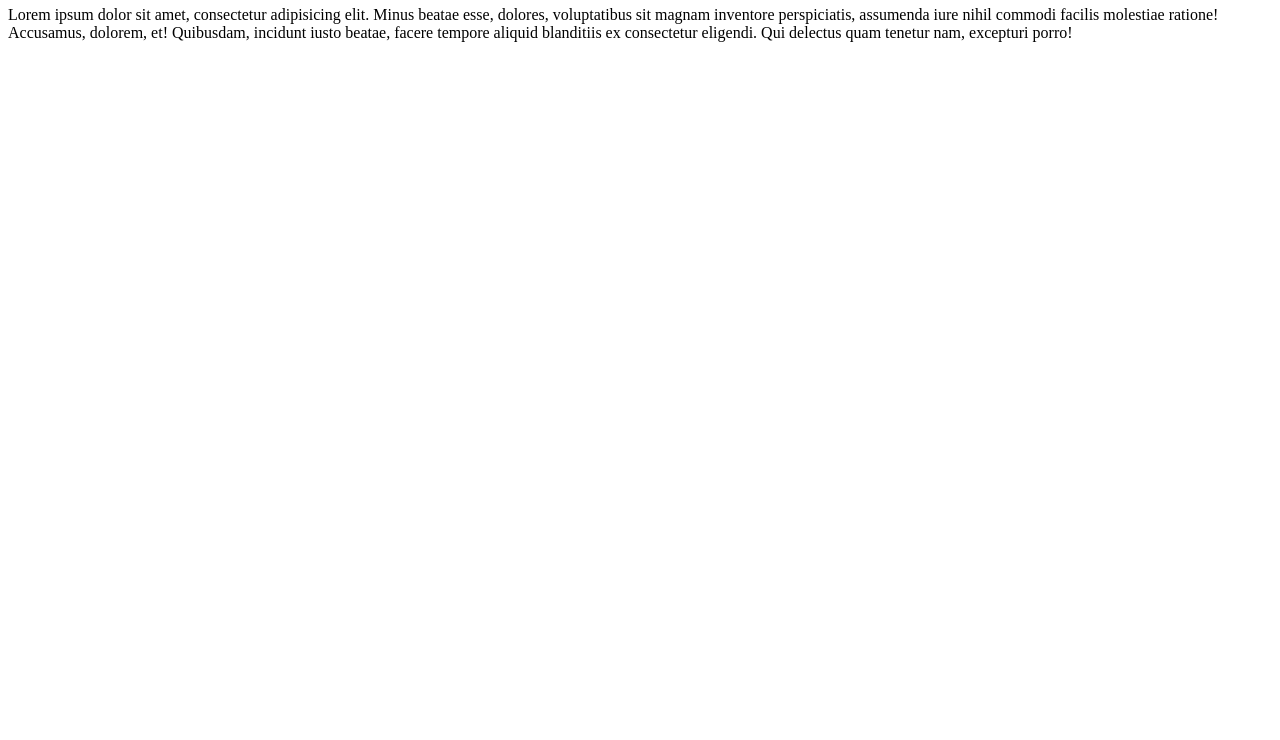
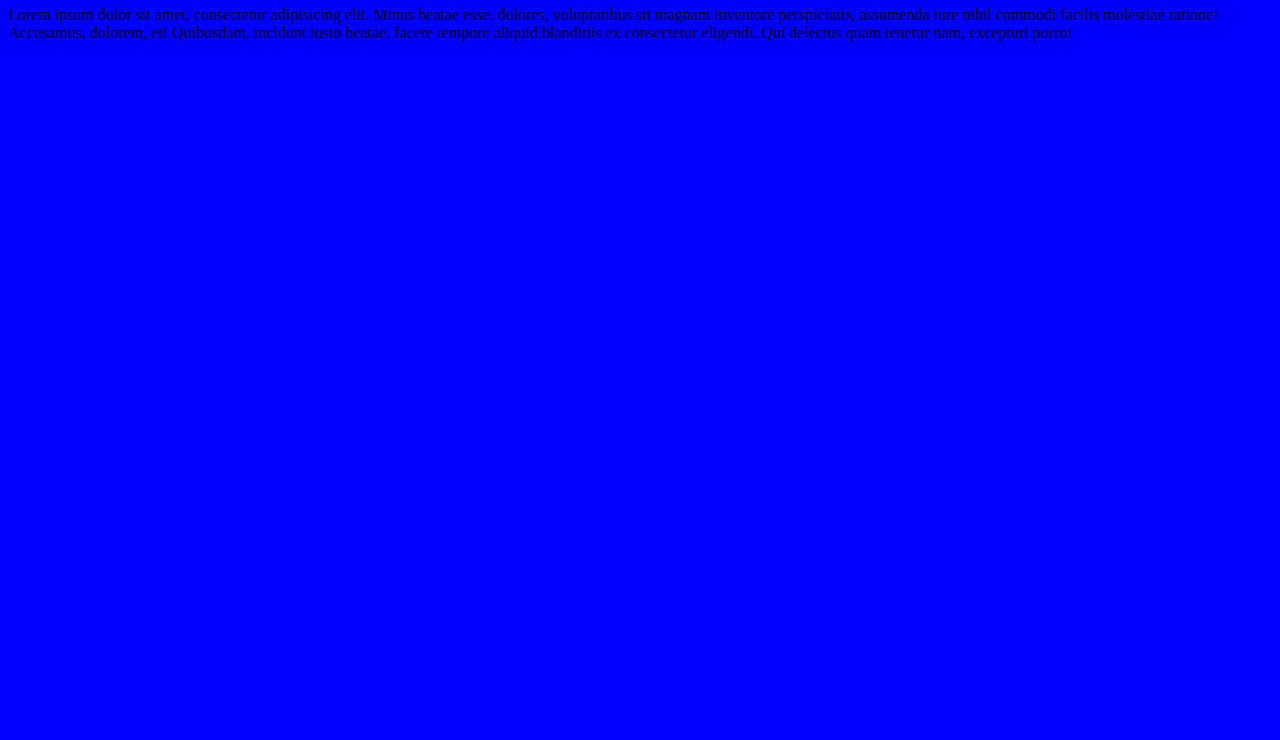
Before and after one commit to giocichelero/curso-git, a plain HTML site: page index.html in a window 1280 px wide. Shown: the part 60-800 px from the top of the page. Drawn offline with Linux system fonts and the light colour scheme.

Commit message:
inicio do design

```diff
--- /dev/null
+++ b/estilo.css
@@ -0,0 +1,3 @@
+body{
+	background-color: blue;
+}
--- a/index.html
+++ b/index.html
@@ -1,6 +1,6 @@
 <html>
 	<head>
-
+		<link rel="stylesheet" href="./estilo.css">
 	</head>
 	<body>
 		<h1>Projeto do gio</h1>
```
